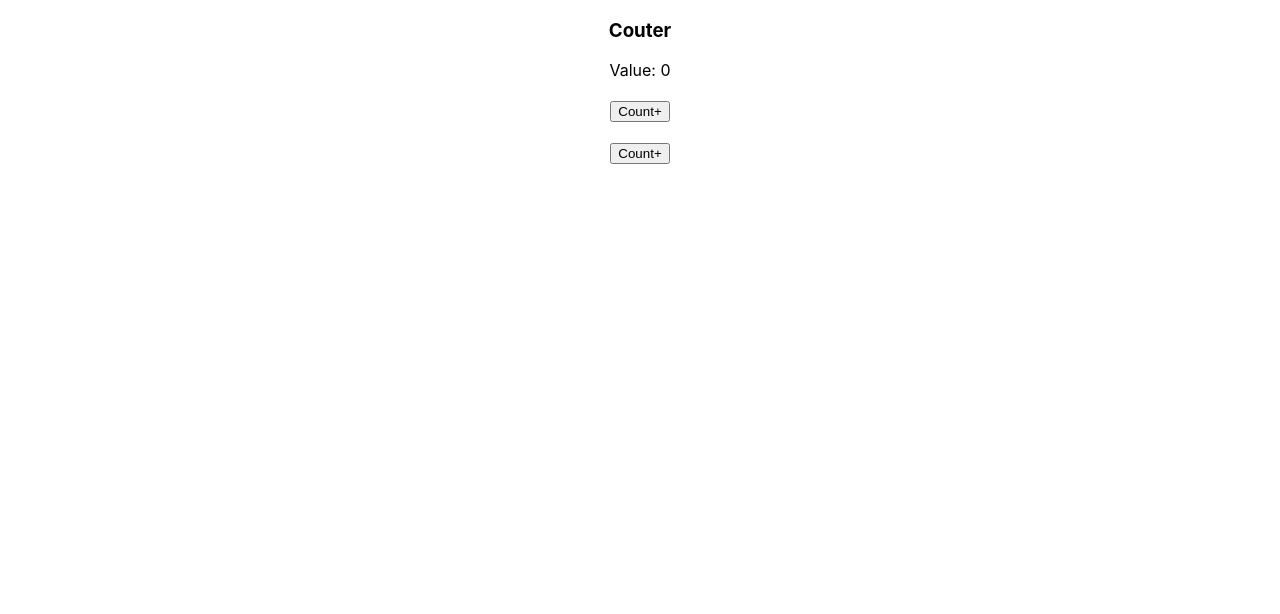
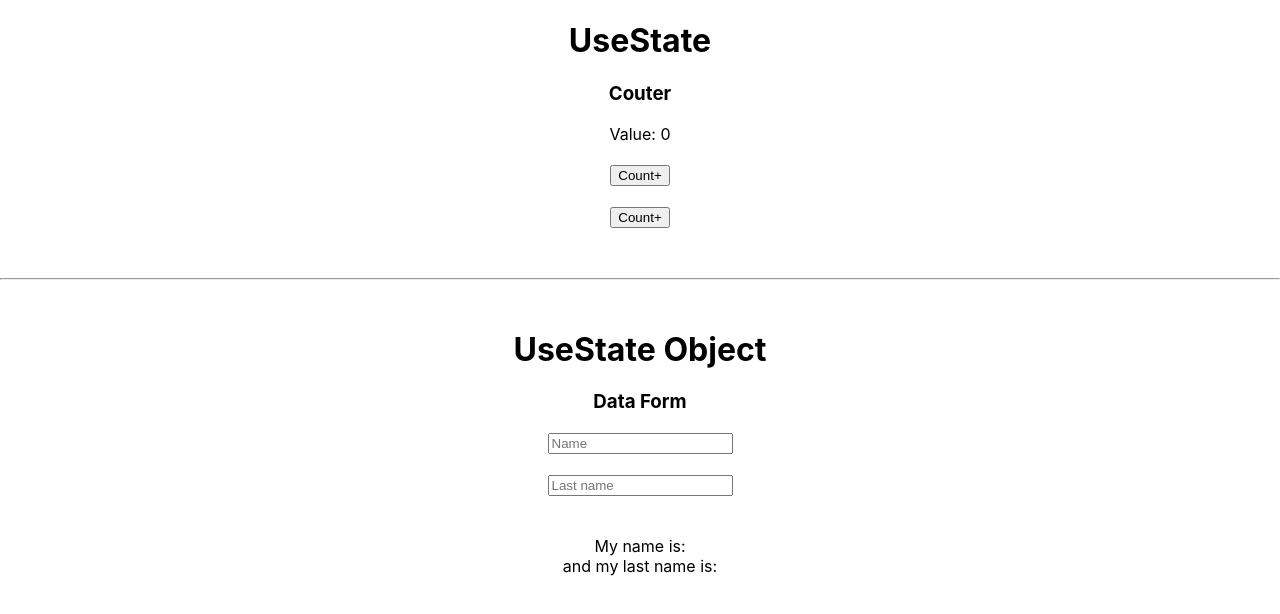
Before and after one commit to brunoeduardo/react-hooks, a React (Create React App) app: page / in a window 1280 px wide. Shown: the top 614 px of the page. Built offline with nearby package versions, Linux system fonts and the light colour scheme.

Commit message:
useState Object

```diff
--- a/src/App.css
+++ b/src/App.css
@@ -36,3 +36,5 @@
     transform: rotate(360deg);
   }
 }
+
+hr{ margin: 50px 0;}
--- a/src/App.js
+++ b/src/App.js
@@ -1,10 +1,13 @@
 import "./App.css";
 import UseState from "./components/UseState";
+import UseStateObject from "./components/UseStateObject";
 
 function App() {
   return (
     <div className="App">
       <UseState></UseState>
+      <hr />
+      <UseStateObject></UseStateObject>
     </div>
   );
 }
--- a/src/components/UseState.jsx
+++ b/src/components/UseState.jsx
@@ -1,4 +1,4 @@
-import React, { useState } from "react";
+import { useState } from "react";
 
 export default function UseState() {
   const [count, setCount] = useState(0);
@@ -9,6 +9,7 @@ export default function UseState() {
 
   return (
     <div>
+      <h1>UseState</h1>
       <h3>Couter</h3>
       Value: {count}
       <br />
--- /dev/null
+++ b/src/components/UseStateObject.jsx
@@ -0,0 +1,45 @@
+import { useState } from "react";
+
+const formModel = {
+  name: "",
+  lastName: "",
+};
+
+export default function UseStateObject() {
+  const [valueForm, setValueForm] = useState({ formModel });
+
+  const setFormValue = (e) => {
+    const { name, value } = e.target;
+    setValueForm({ ...valueForm, [name]: value });
+  };
+
+  return (
+    <div>
+      <h1>UseState Object</h1>
+      <h3>Data Form</h3>
+      <div>
+        <input
+          type="text"
+          name="name"
+          onChange={(e) => setFormValue(e)}
+          placeholder="Name"
+        />
+        <br />
+        <br />
+        <input
+          type="text"
+          name="lastName"
+          onChange={(e) => setFormValue(e)}
+          placeholder="Last name"
+        />
+      </div>
+      <div>
+        <br />
+        <br />
+        My name is: {valueForm.name}
+        <br />
+        and my last name is: {valueForm.lastName}
+      </div>
+    </div>
+  );
+}
```
